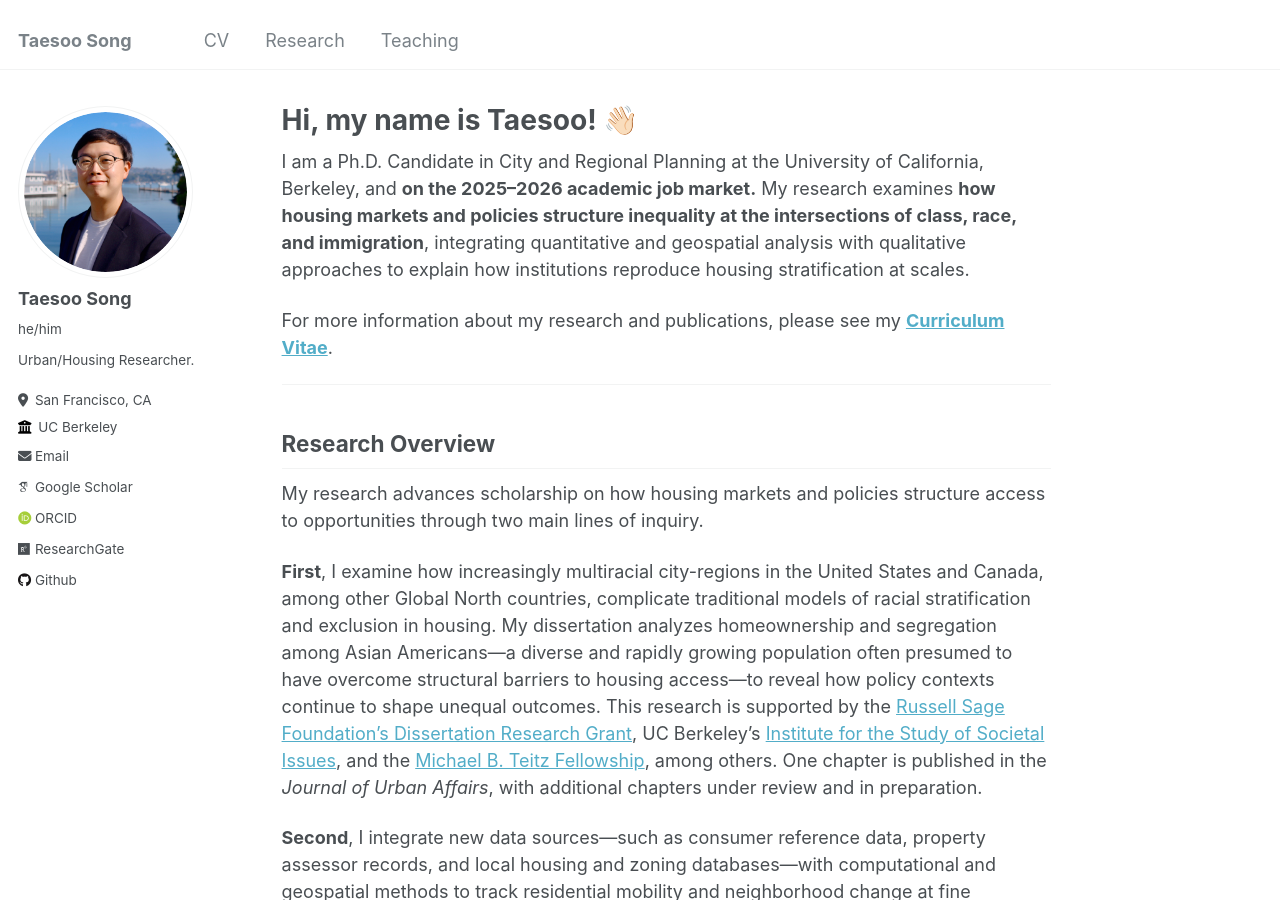
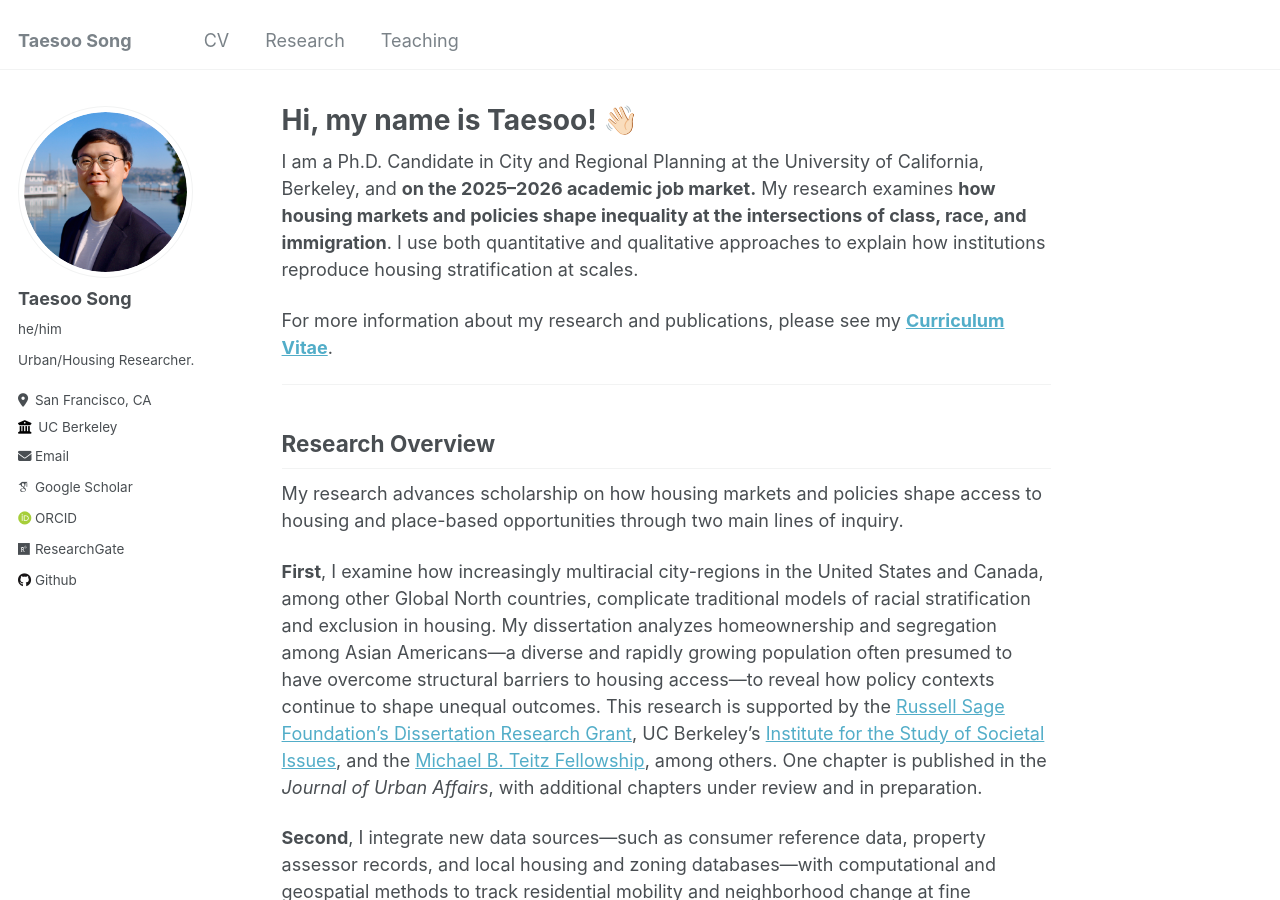
Before and after one commit to taesoosong/taesoosong.github.io, a Jekyll site: the page built from _pages/about.md, in a window 1280 px wide and 900 px high. Built offline with Jekyll 4.4.1, drawn with Linux system fonts in a browser that asks for light colours; some web fonts are replaced.

Commit message:
Update about.md

```diff
--- a/_pages/about.md
+++ b/_pages/about.md
@@ -8,7 +8,7 @@ redirect_from:
   - /about.html
 ---
 
-I am a Ph.D. Candidate in City and Regional Planning at the University of California, Berkeley, and **on the 2025–2026 academic job market.** My research examines **how housing markets and policies structure inequality at the intersections of class, race, and immigration**, integrating quantitative and geospatial analysis with qualitative approaches to explain how institutions reproduce housing stratification at scales.
+I am a Ph.D. Candidate in City and Regional Planning at the University of California, Berkeley, and **on the 2025–2026 academic job market.** My research examines **how housing markets and policies shape inequality at the intersections of class, race, and immigration**. I use both quantitative and qualitative approaches to explain how institutions reproduce housing stratification at scales.
 
 For more information about my research and publications, please see my [**Curriculum Vitae**](https://taesoosong.github.io/academic_cv/CV_SONG_Taesoo.pdf).
 
@@ -16,7 +16,7 @@ For more information about my research and publications, please see my [**Curric
 
 ## Research Overview
 
-My research advances scholarship on how housing markets and policies structure access to opportunities through two main lines of inquiry.
+My research advances scholarship on how housing markets and policies shape access to housing and place-based opportunities through two main lines of inquiry.
 
 **First**, I examine how increasingly multiracial city-regions in the United States and Canada, among other Global North countries, complicate traditional models of racial stratification and exclusion in housing. My dissertation analyzes homeownership and segregation among Asian Americans—a diverse and rapidly growing population often presumed to have overcome structural barriers to housing access—to reveal how policy contexts continue to shape unequal outcomes. This research is supported by the [Russell Sage Foundation’s Dissertation Research Grant](https://www.russellsage.org/research/grants/how-does-housing-supply-impact-asian-american-segregation), UC Berkeley’s [Institute for the Study of Societal Issues](https://issi.berkeley.edu/), and the [Michael B. Teitz Fellowship](https://ced.berkeley.edu/awards/michael-b-teitz-fellowship), among others. One chapter is published in the _Journal of Urban Affairs_, with additional chapters under review and in preparation.
 
```
